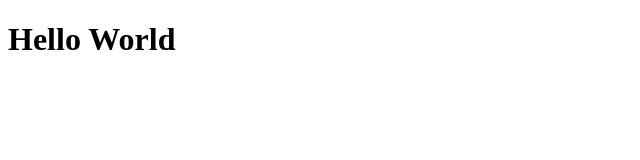
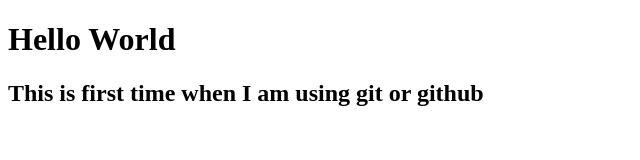
Before and after one commit to muhimin30/first-project, a plain HTML site: page index.html in a window 1280 px wide. Shown: the whole page, without its empty margins (0-640 px from the left). Drawn offline with Linux system fonts and the light colour scheme.

Commit message:
2nd time push

```diff
--- a/index.html
+++ b/index.html
@@ -8,5 +8,6 @@
 </head>
 <body>
     <h1>Hello World</h1>
+    <h2>This is first time when I am using git or github</h2>
 </body>
 </html>
```
